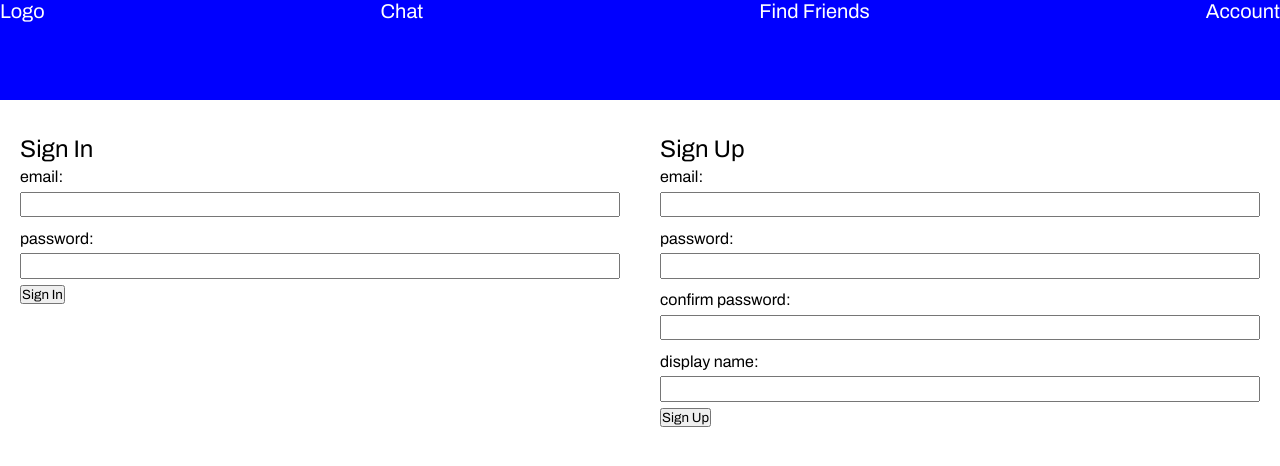
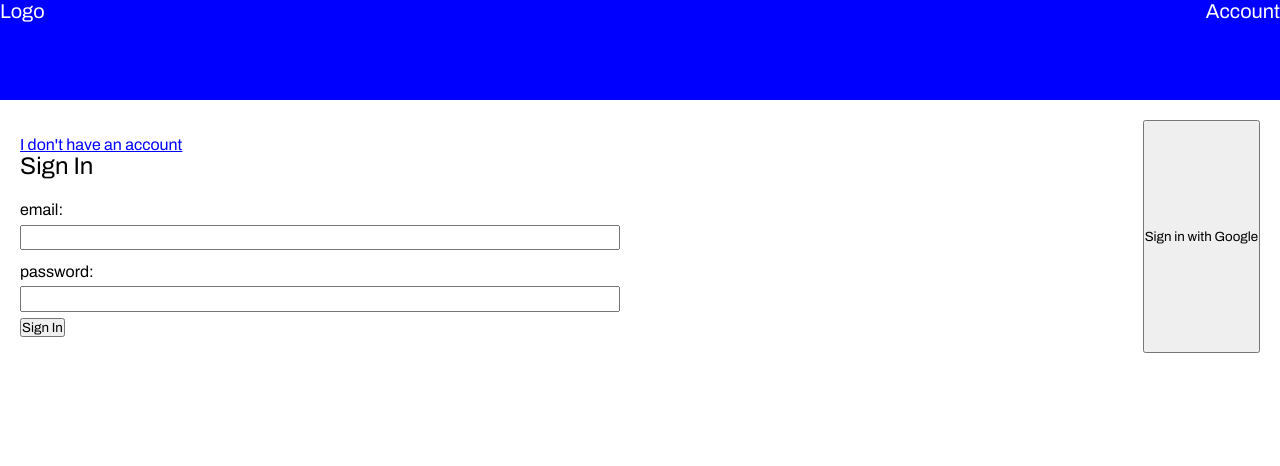
Before and after one commit to Andybrummitt/chatApp, a React (Create React App) app: page /signin in a window 1280 px wide. Shown: the top 466 px of the page. Built offline with nearby package versions, Linux system fonts and the light colour scheme.

Commit message:
added google sign in auth button and conditional rendering for sign-in-signup page with local hasAccount state

```diff
--- /dev/null
+++ b/src/components/google-signin-btn/google-signin-btn.component.jsx
@@ -0,0 +1,11 @@
+import React from 'react'
+import { handleGoogleSignIn } from '../../firebase/firebase.utils'
+
+
+const GoogleSignInBtn = () => {
+  return (
+    <button onClick={handleGoogleSignIn}>Sign in with Google</button>
+  )
+}
+
+export default GoogleSignInBtn
--- a/src/components/header/header.component.jsx
+++ b/src/components/header/header.component.jsx
@@ -10,12 +10,6 @@ const Header = () => {
         <Link to="/" className="nav-link logo-icon">
           Logo
         </Link>
-        <Link to="/" className="nav-link chat-link">
-          Chat
-        </Link>
-        <Link to="/" className="nav-link find-friends-link">
-          Find Friends
-        </Link>
         <Link to="/signin" className="nav-link account-link">
           Account
         </Link>
--- a/src/components/sign-in/sign-in.component.jsx
+++ b/src/components/sign-in/sign-in.component.jsx
@@ -1,12 +1,10 @@
-import React, { useState } from 'react'
-import FormGroup from '../form-input/form-group.component';
+import React, { useState } from "react";
+import FormGroup from "../form-input/form-group.component";
+import "./sign-in.styles.scss";
 
-import './sign-in.styles.scss'
-
-const SignIn = () => {
-
+const SignIn = ({ setHasAccount }) => {
   const [userInfo, setUserInfo] = useState({
-        email: '',
+    email: "",
     password: "",
   });
 
@@ -25,9 +23,11 @@ const SignIn = () => {
 
   const { email, password } = userInfo;
 
-
   return (
     <div className="sign-in">
+      <p className="go-to-signup" onClick={() => setHasAccount(false)}>
+        I don't have an account
+      </p>
       <h2 className="title">Sign In</h2>
       <form onSubmit={handleSubmit}>
         <FormGroup
@@ -47,7 +47,7 @@ const SignIn = () => {
         <button type="submit">Sign In</button>
       </form>
     </div>
-  )
-}
+  );
+};
 
-export default SignIn
+export default SignIn;
--- a/src/components/sign-in/sign-in.styles.scss
+++ b/src/components/sign-in/sign-in.styles.scss
@@ -4,5 +4,11 @@
     width: 90%;
 
     .title {
+        margin-bottom: 1rem;
+    }
+
+    .go-to-signup {
+        color: blue;
+        text-decoration: underline;
     }
 }
--- a/src/components/sign-up/sign-up.component.jsx
+++ b/src/components/sign-up/sign-up.component.jsx
@@ -2,7 +2,7 @@ import React, { useState } from "react";
 import FormGroup from "../form-input/form-group.component";
 import "./sign-up.styles.scss";
 
-const SignUp = () => {
+const SignUp = ({ setHasAccount }) => {
   const [userInfo, setUserInfo] = useState({
     email: "",
     password: "",
@@ -28,6 +28,9 @@ const SignUp = () => {
 
   return (
     <div className="sign-up">
+      <p className="go-to-signin" onClick={() => setHasAccount(true)}>
+        I already have an account
+      </p>
       <h2 className="title">Sign Up</h2>
       <form onSubmit={handleSubmit}>
         <FormGroup
--- a/src/components/sign-up/sign-up.styles.scss
+++ b/src/components/sign-up/sign-up.styles.scss
@@ -4,5 +4,11 @@
     width: 90%;
 
     .title {
+        margin-bottom: 1rem;
+    }
+
+    .go-to-signin {
+        color: blue;
+        text-decoration: underline;
     }
 }
--- a/src/firebase/firebase.utils.js
+++ b/src/firebase/firebase.utils.js
@@ -1,20 +1,30 @@
 import { initializeApp } from "firebase/app";
 import { getAnalytics } from "firebase/analytics";
-// TODO: Add SDKs for Firebase products that you want to use
-// https://firebase.google.com/docs/web/setup#available-libraries
+import { getAuth, signInWithPopup, GoogleAuthProvider } from "firebase/auth";
 
-// Your web app's Firebase configuration
-// For Firebase JS SDK v7.20.0 and later, measurementId is optional
 const firebaseConfig = {
-  apiKey: "AIzaSyDcky_TCCN33EqXiT7QUVBvvRAXckTmpCA",
-  authDomain: "crwn-db-59954.firebaseapp.com",
-  projectId: "crwn-db-59954",
-  storageBucket: "crwn-db-59954.appspot.com",
-  messagingSenderId: "696534080159",
-  appId: "1:696534080159:web:87986b9bc4cbb7252360aa",
-  measurementId: "G-9GF8D22ZXV"
+  apiKey: "AIzaSyDw2nLDZ7cIF5fL5_031wJaSU6w4vmbYZo",
+  authDomain: "chatapp-5471a.firebaseapp.com",
+  projectId: "chatapp-5471a",
+  storageBucket: "chatapp-5471a.appspot.com",
+  messagingSenderId: "559217520926",
+  appId: "1:559217520926:web:885e6277abeffe34ed190f",
+  measurementId: "G-JBDS03KWS7"
 };
 
 // Initialize Firebase
 const app = initializeApp(firebaseConfig);
 const analytics = getAnalytics(app);
+const provider = new GoogleAuthProvider();
+
+export const handleGoogleSignIn = () => {
+  const auth = getAuth();
+  signInWithPopup(auth, provider)
+  .then((result) => {
+      const user = result.user;
+      console.log(user)
+  }).catch((error) => {
+      console.log(error)
+  });
+
+}
--- a/src/pages/sign-in-sign-up/sign-in-sign-up.component.jsx
+++ b/src/pages/sign-in-sign-up/sign-in-sign-up.component.jsx
@@ -1,14 +1,24 @@
-import React from "react";
+import React, { useEffect, useState } from "react";
+import GoogleSignInBtn from "../../components/google-signin-btn/google-signin-btn.component";
 import SignIn from "../../components/sign-in/sign-in.component";
 import SignUp from "../../components/sign-up/sign-up.component";
-
-import './sign-in-sign-up.styles.scss'
+import "./sign-in-sign-up.styles.scss";
 
 const SignInSignUpPage = () => {
+  const [hasAccount, setHasAccount] = useState(true);
+
+  useEffect(() => {
+    console.log(hasAccount)
+  })
+
   return (
     <div className="sign-in-sign-up-container page-container">
-      <SignIn />
-      <SignUp />
+      {hasAccount ? (
+        <SignIn setHasAccount={setHasAccount} /> )
+         : (
+           <SignUp setHasAccount={setHasAccount} />
+         )}
+      <GoogleSignInBtn />
     </div>
   );
 };
```
Lines whose indentation alone changed are shown as unchanged.
